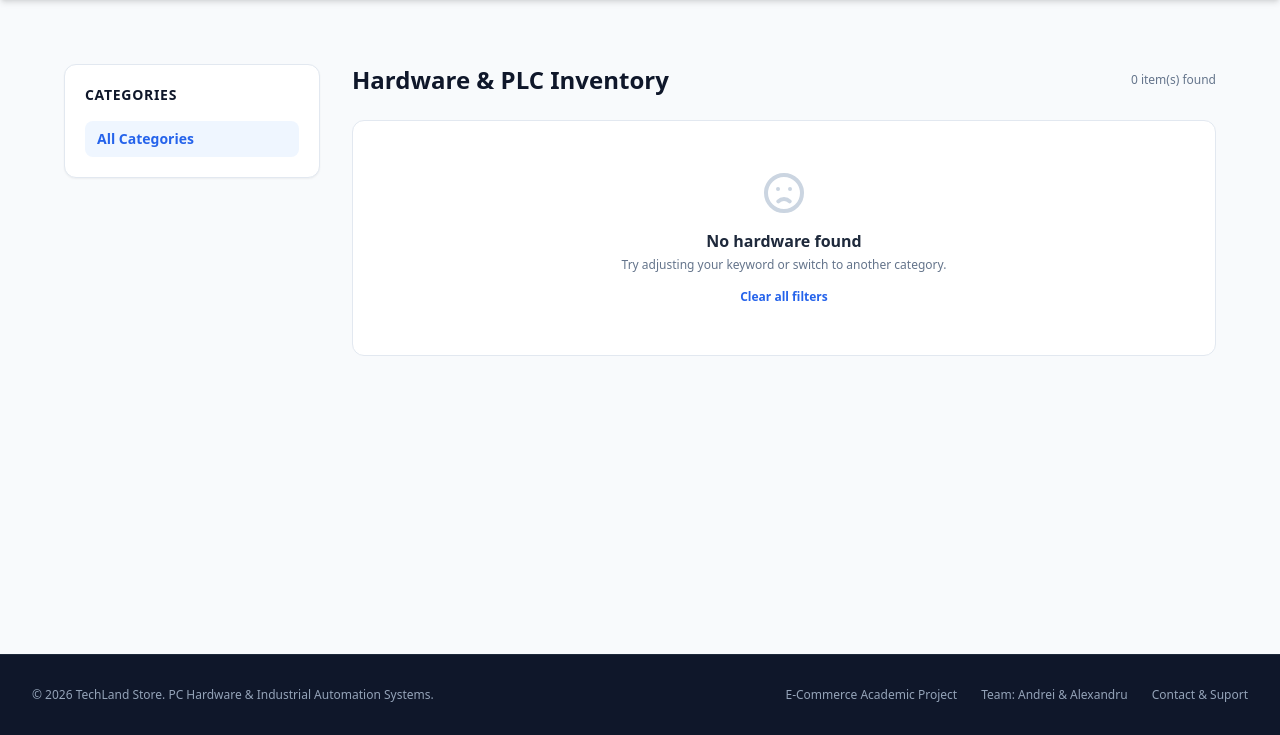
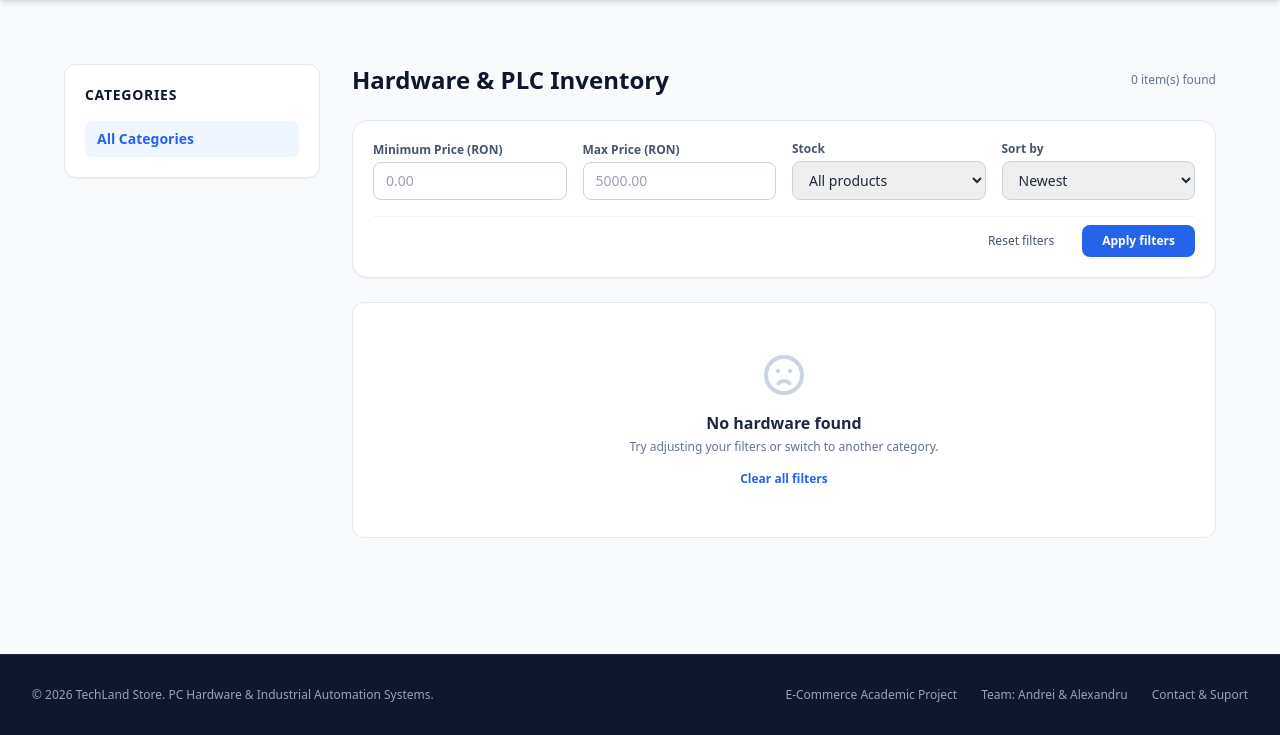
Before and after one commit to necsulea-andrei/techland, a Django app: page /catalog/ in a window 1280 px wide. Shown: the part 65-800 px from the top of the page. Run offline with Django 5.2, Linux system fonts and the light colour scheme; data that the repository does not hold is empty; some libraries are stand-ins or nearby versions.

Commit message:
3 new features added

```diff
--- a/catalog/views.py
+++ b/catalog/views.py
@@ -6,6 +6,7 @@ from django.shortcuts import redirect
 from django.contrib import messages
 from django.core.mail import send_mail
 from django.conf import settings
+from decimal import Decimal, InvalidOperation
 
 
 def product_list(request, category_slug=None):
@@ -13,18 +14,55 @@ def product_list(request, category_slug=None):
     categories = Category.objects.all()
     products = Product.objects.filter(is_active=True)
 
-    query = request.GET.get('q')
+    # 1. Filtrare după categorie
+    if category_slug:
+        category = get_object_or_404(Category, slug=category_slug)
+        products = products.filter(category=category)
+
+    # 2. Căutare text (nume sau SKU)
+    query = request.GET.get('q', '').strip()
     if query:
         products = products.filter(
             Q(name__icontains=query) |
             Q(sku__icontains=query)
         )
 
-    if category_slug:
-        category = get_object_or_404(Category, slug=category_slug)
-        products = products.filter(category=category)
+    # 3. Filtrare după Price Range (min_price, max_price)
+    min_price = request.GET.get('min_price', '').strip()
+    max_price = request.GET.get('max_price', '').strip()
 
-    # Paginare server-side la 12 produse/pagină (A1)
+    if min_price:
+        try:
+            products = products.filter(price__gte=Decimal(min_price))
+        except (InvalidOperation, ValueError):
+            pass
+
+    if max_price:
+        try:
+            products = products.filter(price__lte=Decimal(max_price))
+        except (InvalidOperation, ValueError):
+            pass
+
+    # 4. Filtrare după Disponibilitate (stock)
+    # stock_status: 'in_stock' (disponibil), 'out_of_stock' (indisponibil)
+    stock_status = request.GET.get('stock', '').strip()
+    if stock_status == 'in_stock':
+        products = products.filter(stock__gt=0)
+    elif stock_status == 'out_of_stock':
+        products = products.filter(stock=0)
+
+    # 5. Sortare
+    sort_by = request.GET.get('sort', '-id')
+    sort_mapping = {
+        'price_asc': 'price',
+        'price_desc': '-price',
+        'date_new': '-id',
+        'date_old': 'id',
+    }
+    order_field = sort_mapping.get(sort_by, '-id')
+    products = products.order_by(order_field)
+
+    # 6. Paginare la 12 produse
     paginator = Paginator(products, 12)
     page_number = request.GET.get('page')
     page_obj = paginator.get_page(page_number)
@@ -34,6 +72,10 @@ def product_list(request, category_slug=None):
         'categories': categories,
         'page_obj': page_obj,
         'query': query,
+        'min_price': min_price,
+        'max_price': max_price,
+        'stock_status': stock_status,
+        'sort_by': sort_by,
     })
 
 
--- a/config/urls.py
+++ b/config/urls.py
@@ -3,6 +3,8 @@ from django.urls import path, include
 from django.contrib.auth import views as auth_views
 from accounts import views as account_views
 from catalog import views as catalog_views
+from django.conf import settings
+from django.conf.urls.static import static
 
 urlpatterns = [
     path('admin/', admin.site.urls),
@@ -25,3 +27,7 @@ urlpatterns = [
 #Orders, Cart & Stripe
     path('', include('orders.urls')),
 ]
+
+
+if settings.DEBUG:
+    urlpatterns += static(settings.MEDIA_URL, document_root=settings.MEDIA_ROOT)
--- a/templates/accounts/profile.html
+++ b/templates/accounts/profile.html
@@ -66,7 +66,7 @@
                         <form method="POST" action="{% url 'order_cancel' order.id %}">
                             {% csrf_token %}
                             <button type="submit"
-                                onclick="return confirm('Ești sigur că vrei să anulezi această comandă?')"
+                                onclick="return confirm('Are you sure you want to cancel order?')"
                                 class="text-xs text-rose-600 hover:text-rose-800 font-bold border border-rose-200 px-3 py-1 rounded-lg hover:bg-rose-50 transition cursor-pointer">
                                 Cancel Order
                             </button>
@@ -92,8 +92,7 @@
                 </div>
 
                 <div class="flex justify-between items-baseline pt-2 border-t border-slate-100">
-                    <span class="text-xs font-semibold text-slate-500">Method: {{ order.get_shipping_method_display
-                        }}</span>
+                    <span class="text-xs font-semibold text-slate-500">Method: {{ order.get_shipping_method_display}}</span>
                     <div>
                         <span class="text-xs text-slate-500">Total:</span>
                         <span class="text-base font-black text-slate-900 ml-1">{{ order.total_amount }} RON</span>
--- a/templates/catalog/home.html
+++ b/templates/catalog/home.html
@@ -2,7 +2,7 @@
 
 {% block content %}
 <!-- Hero Section -->
-<div class="bg-slate-900 border-b border-slate-800 text-white py-16 sm:py-24">
+<div class="bg-slate-900 border-b border-slate-800 text-white py-16 sm:py-24 rounded-3xl">
     <div class="max-w-7xl mx-auto px-4 sm:px-6 lg:px-8 text-center sm:text-left">
         <div class="grid grid-cols-1 lg:grid-cols-12 gap-12 items-center">
 
--- a/templates/catalog/list.html
+++ b/templates/catalog/list.html
@@ -1,10 +1,11 @@
 {% extends 'base.html' %}
+{% load catalog_tags %}
 
 {% block content %}
 <div class="max-w-7xl mx-auto px-4 sm:px-6 lg:px-8 py-8">
     <div class="flex flex-col lg:flex-row gap-8">
 
-        <!-- Sidebar Categorii (Colapsabil pe mobil) -->
+        <!-- Sidebar Categorii -->
         <aside class="w-full lg:w-64 flex-shrink-0">
             <div class="bg-white p-5 rounded-xl border border-slate-200 shadow-sm sticky top-24">
                 <h2 class="text-sm font-bold text-slate-900 uppercase tracking-wider mb-4">Categories</h2>
@@ -15,7 +16,7 @@
                     </a>
                     {% for cat in categories %}
                     <a href="{% url 'product_list_by_category' cat.slug %}"
-                        class="block px-3 py-2 text-sm rounded-lg font-medium transition {% if category.slug == cat.slug %}bg-blue-50 text-blue-600 font-semibold{% else %}text-slate-600 hover:bg-slate-50 hover:text-slate-900{% endif %}">
+                        class="block px-3 py-2 text-sm rounded-lg font-medium transition {% if category and category.slug == cat.slug %}bg-blue-50 text-blue-600 font-semibold{% else %}text-slate-600 hover:bg-slate-50 hover:text-slate-900{% endif %}">
                         {{ cat.name }}
                     </a>
                     {% endfor %}
@@ -23,43 +24,95 @@
             </div>
         </aside>
 
-        <!-- Product Grid & Pagination Section -->
+        <!-- Product Grid & Filters Section -->
         <section class="flex-1">
             <div class="flex items-center justify-between mb-6">
                 <h1 class="text-2xl font-bold text-slate-900">
-                    {% if category %}{{ category.name }}{% elif query %}Results for "{{ query }}"{% else %}Hardware &
-                    PLC Inventory{% endif %}
+                    {% if category %}{{ category.name }}{% elif query %}Results for "{{ query }}"{% else %}Hardware & PLC Inventory{% endif %}
                 </h1>
                 <span class="text-xs text-slate-500 font-medium">{{ page_obj.paginator.count }} item(s) found</span>
             </div>
 
-            <!-- Grilă de Produse (Receptivă de la 360px la ecran lat) -->
-            {% if page_obj %}
+            <!-- Bara de Filtre și Sortare -->
+            <form method="GET" action="" class="bg-white p-5 rounded-2xl border border-slate-200 shadow-sm mb-6 space-y-4">
+                {% if query %}
+                    <input type="hidden" name="q" value="{{ query }}">
+                {% endif %}
+
+                <div class="grid grid-cols-1 sm:grid-cols-2 lg:grid-cols-4 gap-4 items-end">
+                    <!-- Interval Preț (Min - Max) -->
+                    <div>
+                        <label class="block text-xs font-semibold text-slate-600 mb-1">Minimum Price (RON)</label>
+                        <input type="number" step="0.01" min="0" name="min_price" value="{{ min_price|default:'' }}" placeholder="0.00"
+                               class="w-full px-3 py-2 text-sm border border-slate-300 rounded-lg focus:ring-2 focus:ring-blue-500 focus:outline-none">
+                    </div>
+                    <div>
+                        <label class="block text-xs font-semibold text-slate-600 mb-1">Max Price (RON)</label>
+                        <input type="number" step="0.01" min="0" name="max_price" value="{{ max_price|default:'' }}" placeholder="5000.00"
+                               class="w-full px-3 py-2 text-sm border border-slate-300 rounded-lg focus:ring-2 focus:ring-blue-500 focus:outline-none">
+                    </div>
+
+                    <!-- Disponibilitate Stoc -->
+                    <div>
+                        <label class="block text-xs font-semibold text-slate-600 mb-1">Stock</label>
+                        <select name="stock" class="w-full px-3 py-2 text-sm border border-slate-300 rounded-lg focus:ring-2 focus:ring-blue-500 focus:outline-none">
+                            <option value="" {% if not stock_status %}selected{% endif %}>All products</option>
+                            <option value="in_stock" {% if stock_status == 'in_stock' %}selected{% endif %}>Only in stock</option>
+                            <option value="out_of_stock" {% if stock_status == 'out_of_stock' %}selected{% endif %}>Out of stock</option>
+                        </select>
+                    </div>
+
+                    <!-- Sortare -->
+                    <div>
+                        <label class="block text-xs font-semibold text-slate-600 mb-1">Sort by</label>
+                        <select name="sort" class="w-full px-3 py-2 text-sm border border-slate-300 rounded-lg focus:ring-2 focus:ring-blue-500 focus:outline-none">
+                            <option value="date_new" {% if sort_by == 'date_new' %}selected{% endif %}>Newest</option>
+                            <option value="date_old" {% if sort_by == 'date_old' %}selected{% endif %}>Oldest</option>
+                            <option value="price_asc" {% if sort_by == 'price_asc' %}selected{% endif %}>Price: Low to High</option>
+                            <option value="price_desc" {% if sort_by == 'price_desc' %}selected{% endif %}>Price: High to Low</option>
+                        </select>
+                    </div>
+                </div>
+
+                <!-- Butoane acțiune -->
+                <div class="flex items-center justify-end gap-3 pt-2 border-t border-slate-100">
+                    <a href="{% if category %}{% url 'product_list_by_category' category.slug %}{% else %}{% url 'product_list' %}{% endif %}"
+                       class="px-4 py-2 text-xs font-medium text-slate-600 hover:text-slate-800 transition">
+                        Reset filters
+                    </a>
+                    <button type="submit"
+                            class="px-5 py-2 text-xs font-semibold text-white bg-blue-600 rounded-lg hover:bg-blue-700 transition shadow-sm">
+                        Apply filters
+                    </button>
+                </div>
+            </form>
+
+            <!-- Grilă de Produse -->
+            {% if page_obj.object_list %}
             <div class="grid grid-cols-1 sm:grid-cols-2 xl:grid-cols-3 gap-6">
                 {% for product in page_obj %}
-                <div
-                    class="bg-white rounded-xl border border-slate-200 overflow-hidden shadow-sm hover:shadow-md transition flex flex-col justify-between">
+                <div class="bg-white rounded-xl border border-slate-200 overflow-hidden shadow-sm hover:shadow-md transition flex flex-col justify-between">
                     <div>
                         <!-- Imagine Produs -->
                         <div class="h-48 bg-slate-100 overflow-hidden relative">
-                            {% if product.images.first %}
-                            <img src="{{ product.images.first.image_url }}" alt="{{ product.name }}"
+                            {% if product.images.first and product.images.first.display_url %}
+                                <img src="{{ product.images.first.display_url }}"
+                                     alt="{{ product.name }}"
                                      class="w-full h-full object-cover">
                             {% else %}
-                            <div class="w-full h-full flex items-center justify-center text-slate-400 text-xs">No media
-                                preview</div>
+                                <div class="w-full h-full flex items-center justify-center text-slate-400 text-sm">
+                                    No image available
+                                </div>
                             {% endif %}
 
                             <!-- Badge Stoc Live -->
                             <div class="absolute top-3 right-3">
                                 {% if product.stock > 0 %}
-                                <span
-                                    class="bg-emerald-50 text-emerald-700 text-xs font-semibold px-2.5 py-1 rounded-full border border-emerald-200">
+                                <span class="bg-emerald-50 text-emerald-700 text-xs font-semibold px-2.5 py-1 rounded-full border border-emerald-200">
                                     {{ product.stock }} in stock
                                 </span>
                                 {% else %}
-                                <span
-                                    class="bg-rose-50 text-rose-700 text-xs font-semibold px-2.5 py-1 rounded-full border border-rose-200">
+                                <span class="bg-rose-50 text-rose-700 text-xs font-semibold px-2.5 py-1 rounded-full border border-rose-200">
                                     Out of stock
                                 </span>
                                 {% endif %}
@@ -78,8 +131,7 @@
 
                     <!-- Preț și Buton de Coș -->
                     <div class="p-5 pt-0 flex items-center justify-between border-t border-slate-100 mt-4 pt-4">
-                        <span class="text-xl font-bold text-slate-900">{{ product.price }} <span
-                                class="text-xs font-normal text-slate-500">RON</span></span>
+                        <span class="text-xl font-bold text-slate-900">{{ product.price }} <span class="text-xs font-normal text-slate-500">RON</span></span>
 
                         {% if product.stock > 0 %}
                             {% if request.user.is_authenticated %}
@@ -89,8 +141,7 @@
                                 <button type="submit"
                                     class="bg-blue-600 hover:bg-blue-700 text-white text-xs font-semibold px-3.5 py-2 rounded-lg transition flex items-center gap-1.5 shadow-sm">
                                     <svg class="w-4 h-4" fill="none" stroke="currentColor" viewBox="0 0 24 24">
-                                    <path stroke-linecap="round" stroke-linejoin="round" stroke-width="2"
-                                        d="M12 4v16m8-8H4" />
+                                        <path stroke-linecap="round" stroke-linejoin="round" stroke-width="2" d="M12 4v16m8-8H4" />
                                     </svg>
                                     Add
                                 </button>
@@ -102,8 +153,7 @@
                             </a>
                             {% endif %}
                         {% else %}
-                        <button disabled
-                            class="bg-slate-100 text-slate-400 text-xs font-semibold px-3.5 py-2 rounded-lg cursor-not-allowed">
+                            <button disabled class="bg-slate-100 text-slate-400 text-xs font-semibold px-3.5 py-2 rounded-lg cursor-not-allowed">
                                 Unavailable
                             </button>
                         {% endif %}
@@ -112,11 +162,11 @@
                 {% endfor %}
             </div>
 
-            <!-- Controale de Paginare (A1) -->
+            <!-- Controale Paginare (păstrează toți parametrii din GET) -->
             {% if page_obj.has_other_pages %}
             <div class="flex items-center justify-center gap-2 mt-10">
                 {% if page_obj.has_previous %}
-                <a href="?page={{ page_obj.previous_page_number }}{% if query %}&q={{ query }}{% endif %}"
+                <a href="?{% url_replace page=page_obj.previous_page_number %}"
                     class="px-3.5 py-2 text-xs font-semibold bg-white border border-slate-200 rounded-lg text-slate-700 hover:bg-slate-50 transition">
                     &larr; Previous
                 </a>
@@ -127,7 +177,7 @@
                 </span>
 
                 {% if page_obj.has_next %}
-                <a href="?page={{ page_obj.next_page_number }}{% if query %}&q={{ query }}{% endif %}"
+                <a href="?{% url_replace page=page_obj.next_page_number %}"
                     class="px-3.5 py-2 text-xs font-semibold bg-white border border-slate-200 rounded-lg text-slate-700 hover:bg-slate-50 transition">
                     Next &rarr;
                 </a>
@@ -136,17 +186,18 @@
             {% endif %}
 
             {% else %}
-            <!-- Stare Golicioasă (Empty State - A2) -->
+            <!-- Empty State -->
             <div class="bg-white rounded-xl border border-slate-200 p-12 text-center">
-                <svg class="w-12 h-12 text-slate-300 mx-auto mb-3" fill="none" stroke="currentColor"
-                    viewBox="0 0 24 24">
+                <svg class="w-12 h-12 text-slate-300 mx-auto mb-3" fill="none" stroke="currentColor" viewBox="0 0 24 24">
                     <path stroke-linecap="round" stroke-linejoin="round" stroke-width="2"
                         d="M9.172 16.172a4 4 0 015.656 0M9 10h.01M15 10h.01M21 12a9 9 0 11-18 0 9 9 0 0118 0z" />
                 </svg>
                 <h3 class="text-base font-semibold text-slate-800">No hardware found</h3>
-                <p class="text-xs text-slate-500 mt-1">Try adjusting your keyword or switch to another category.</p>
-                <a href="{% url 'product_list' %}"
-                    class="inline-block mt-4 text-xs font-semibold text-blue-600 hover:underline">Clear all filters</a>
+                <p class="text-xs text-slate-500 mt-1">Try adjusting your filters or switch to another category.</p>
+                <a href="{% if category %}{% url 'product_list_by_category' category.slug %}{% else %}{% url 'product_list' %}{% endif %}"
+                    class="inline-block mt-4 text-xs font-semibold text-blue-600 hover:underline">
+                    Clear all filters
+                </a>
             </div>
             {% endif %}
         </section>
```
Also changed, not shown: catalog/admin.py (+19 -12 lines), catalog/models.py (+54 -11 lines), catalog/templatetags/catalog_tags.py (added, +13 -0 lines), orders/admin.py (+4 -4 lines), orders/views.py (+70 -41 lines), templates/catalog/product_detail.html (+7 -11 lines), catalog/migrations/0005_remove_productimage_is_feature_productimage_alt_text_and_more.py (added), catalog/migrations/0006_productimage_source_type.py (added), catalog/migrations/0007_alter_productimage_source_type.py (added), 2 other files. Lines whose indentation alone changed are shown as unchanged.
